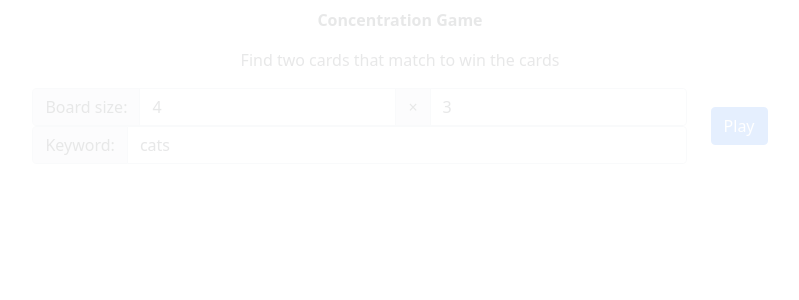
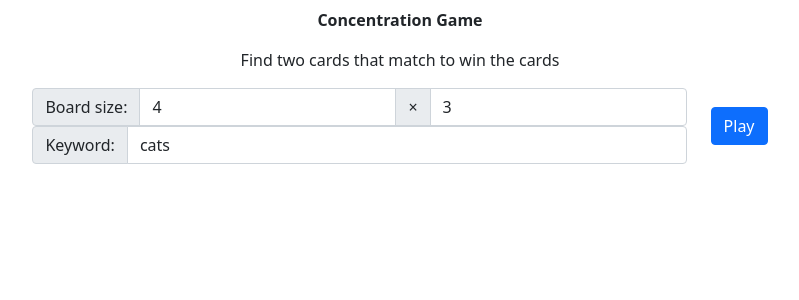
Before and after one commit to yuridanil/congame, a React (Create React App) app: page / in a window 1280 px wide. Shown: the top 300 px of the page, without its empty margins (240-1039 px from the left). Built offline with nearby package versions, Linux system fonts and the light colour scheme.

Commit message:
Minor modifications for new release

```diff
--- a/src/Board.js
+++ b/src/Board.js
@@ -17,7 +17,6 @@ class Board extends React.Component {
     render() {
         const cards = this.props.cards;
         const cols = this.props.cols;
-        const rows = this.props.rows;
         return (
 
             <div className="board" style={{ gridTemplateColumns: "auto ".repeat(cols) }}>
--- a/src/Game.js
+++ b/src/Game.js
@@ -124,6 +124,7 @@ class Game extends React.Component {
                         this.setFlipped(this.state.flipped1, false);
                         this.setFlipped(this.state.flipped2, false);
                         this.setState({ flipped1: null, flipped2: null });
+                        clearTimeout(flipTimeout);
                     }, 1000);
                 }
             }
--- a/src/index.css
+++ b/src/index.css
@@ -14,7 +14,7 @@ body {
     sans-serif;
   -webkit-font-smoothing: antialiased;
   -moz-osx-font-smoothing: grayscale;
-  opacity: 0.1;
+  /* opacity: 0.1; */
   height: 100%;
 }
 
```
